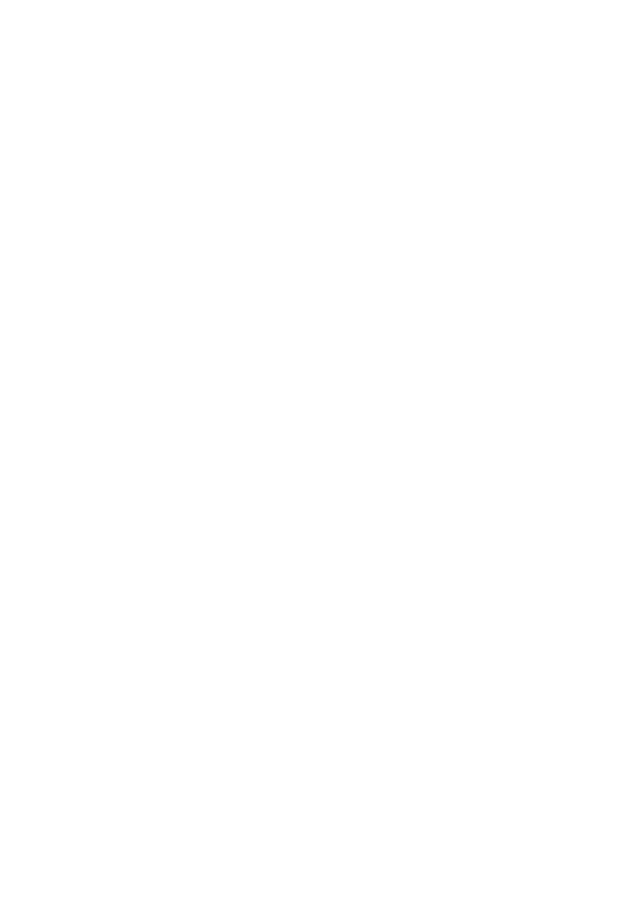
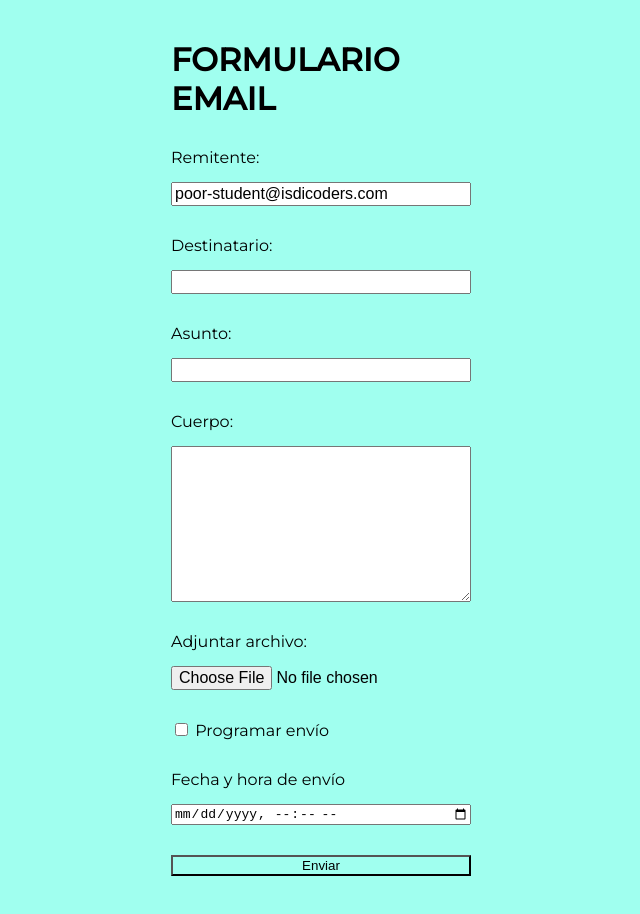
Before and after one commit to Horosh97/202309-w3ch1-Daniel-Andreu, a plain HTML site: page index.html in a window 1280 px wide. Shown: the whole page, without its empty margins (319-959 px from the left). Before the commit the page ends 800 px from the top, so only its background shows below. Drawn offline with Linux system fonts and the light colour scheme.

Commit message:
Add html structure & css classes

```diff
--- a/index.html
+++ b/index.html
@@ -14,6 +14,41 @@
 </head>
 
 <body>
+  <form novalidate>
+    <h1 class="main-title">FORMULARIO EMAIL</h1>
+    <label class="form-content">
+      Remitente:
+      <input type="email" value="poor-student@isdicoders.com" required>
+    </label>
+    <label class="form-content">
+      Destinatario:
+      <input type="email" required>
+    </label>
+    <label class="form-content">
+      Asunto:
+      <input type="text" required>
+    </label>
+    <label class="form-content">
+      Cuerpo:
+      <textarea name="Cuerpo" id="" cols="30" rows="10" required></textarea>
+    </label>
+    <label class="form-content">
+      Adjuntar archivo:
+      <input type="file">
+    </label>
+    <div class="form-content">
+      <label>
+        <input type="checkbox">
+        Programar envío
+      </label>
+    </div>
+    <label class="form-content">
+      Fecha y hora de envío
+      <input type="datetime-local">
+    </label>
+    <button class="button-content">Enviar</button>
+
+  </form>
 
 </body>
 
--- a/styles/styles.css
+++ b/styles/styles.css
@@ -1,5 +1,5 @@
 :root {
-  --main-color: #fff690;
+  --main-color: #a0ffef;
   --second-color: #fffeef66;
   --main-font: "Montserrat", sans-serif;
 }
@@ -13,3 +13,54 @@
 html {
   font-family: var(--main-font);
 }
+
+body {
+  margin: 0;
+  padding: 30px;
+  background-color: var(--main-color);
+  display: flex;
+  justify-content: center;
+}
+
+input,
+select {
+  font-size: medium;
+  text-decoration: none;
+  color: inherit;
+}
+
+.main-title {
+  display: flex;
+  flex-direction: column;
+  justify-content: center;
+  text-decoration: wavy;
+  margin: 10px 15px 30px 15px;
+  gap: 15px;
+  width: 300px;
+  align-items: center;
+}
+
+.form-container {
+  padding: 20px 20px 20px 20px;
+  border-radius: 15px;
+  background-color: var(--second-color);
+}
+
+.form-content {
+  display: flex;
+  flex-direction: column;
+  justify-content: center;
+  margin: 10px 15px 30px 15px;
+  gap: 15px;
+  width: 300px;
+}
+
+.button-content {
+  display: flex;
+  flex-direction: column;
+  background-color: var(--main-color);
+  align-items: center;
+  margin: 10px 15px 30px 15px;
+  gap: 15px;
+  width: 300px;
+}
```
